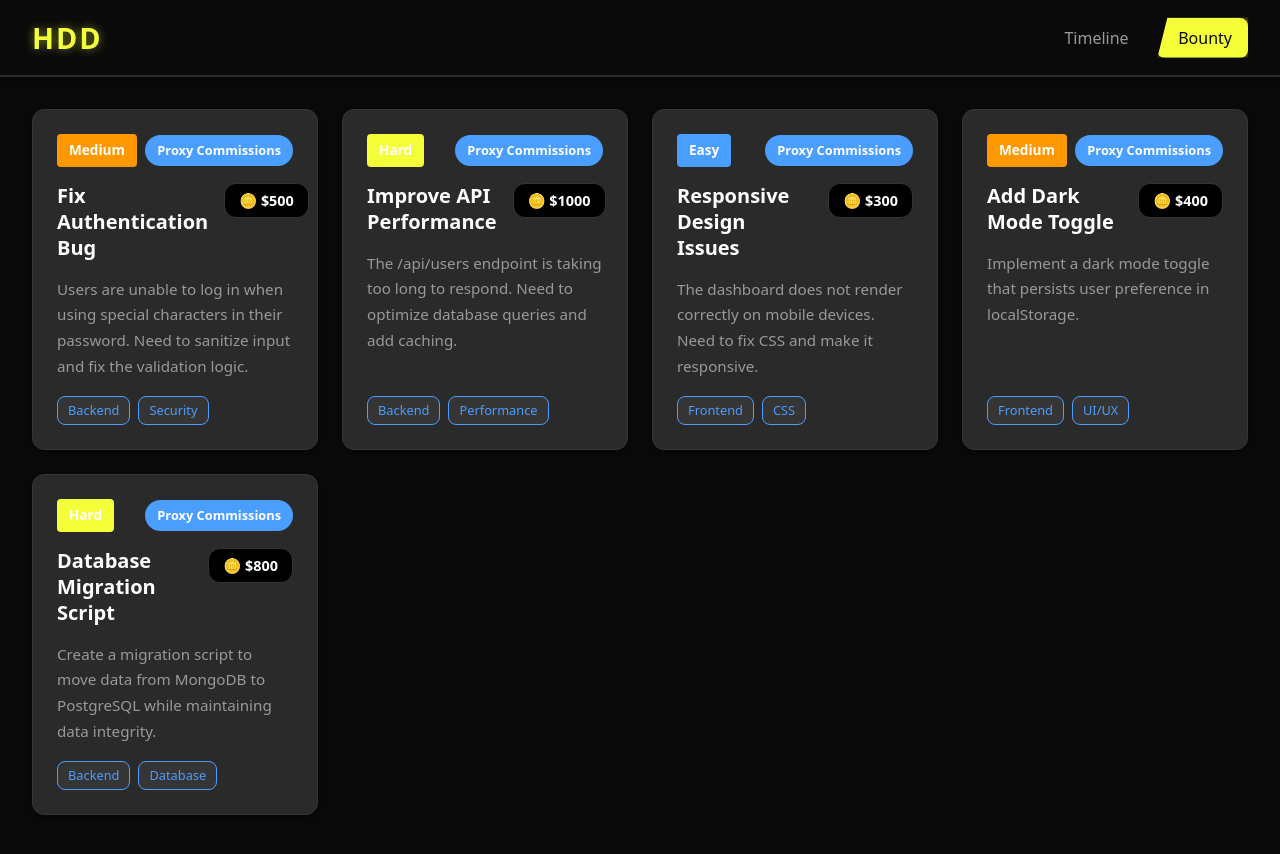
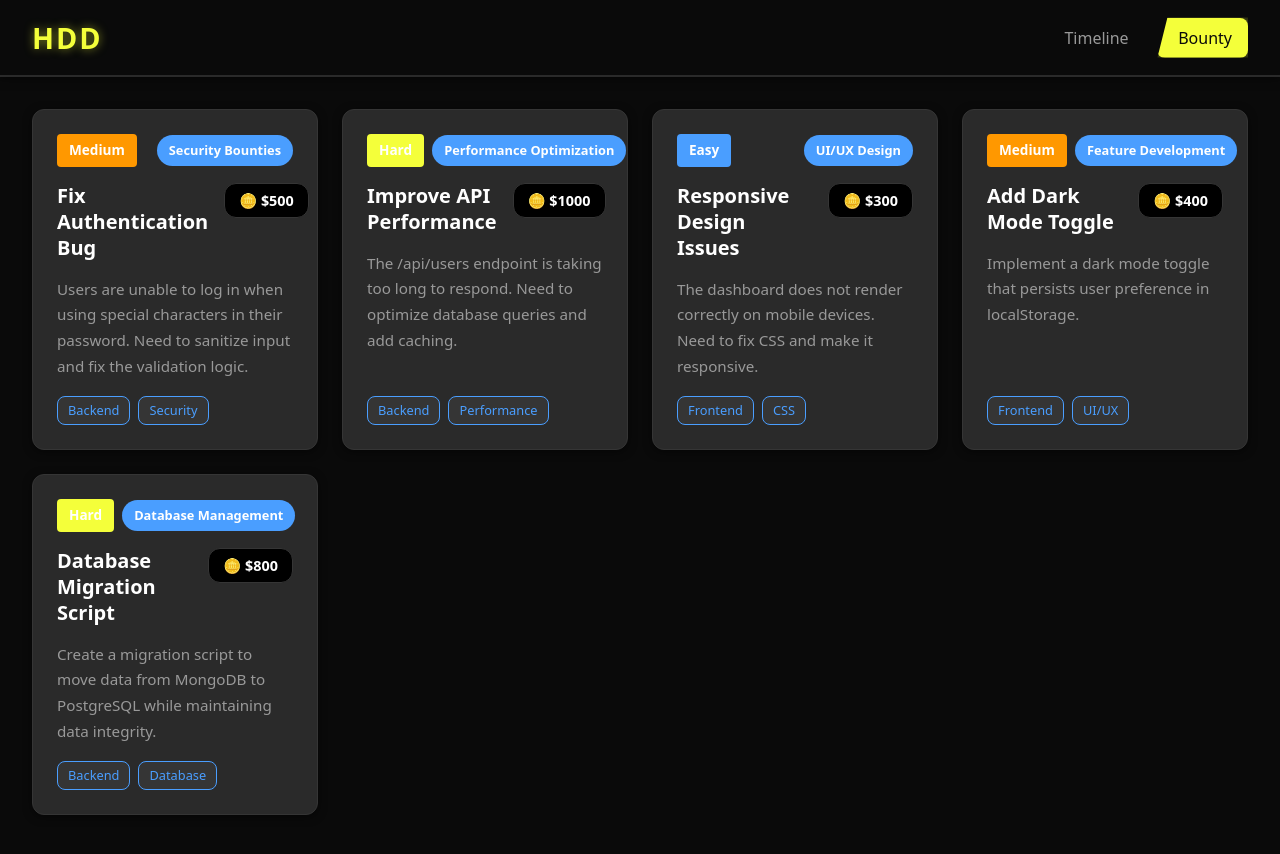
Before and after one commit to enlorik/HDD, a React (Vite) app: page /bounty in a window 1280 px wide. Shown: the top 854 px of the page. Built offline with nearby package versions, Linux system fonts and the light colour scheme.

Commit message:
Make bounty card categories dynamic instead of hardcoded
Co-authored-by: enlorik <99548776+enlorik@users.noreply.github.com>

```diff
--- a/src/components/Bounty.jsx
+++ b/src/components/Bounty.jsx
@@ -13,6 +13,7 @@ function Bounty() {
       reward: '$500',
       status: 'UNSOLVED',
       difficulty: 'Medium',
+      category: 'Security Bounties',
       tags: ['Backend', 'Security']
     },
     {
@@ -22,6 +23,7 @@ function Bounty() {
       reward: '$1000',
       status: 'UNSOLVED',
       difficulty: 'Hard',
+      category: 'Performance Optimization',
       tags: ['Backend', 'Performance']
     },
     {
@@ -31,6 +33,7 @@ function Bounty() {
       reward: '$300',
       status: 'UNSOLVED',
       difficulty: 'Easy',
+      category: 'UI/UX Design',
       tags: ['Frontend', 'CSS']
     },
     {
@@ -40,6 +43,7 @@ function Bounty() {
       reward: '$400',
       status: 'UNSOLVED',
       difficulty: 'Medium',
+      category: 'Feature Development',
       tags: ['Frontend', 'UI/UX']
     },
     {
@@ -49,6 +53,7 @@ function Bounty() {
       reward: '$800',
       status: 'UNSOLVED',
       difficulty: 'Hard',
+      category: 'Database Management',
       tags: ['Backend', 'Database']
     }
   ];
@@ -92,7 +97,7 @@ function Bounty() {
                   {bounty.difficulty}
                 </span>
                 <span className="bounty-category-badge">
-                  Proxy Commissions
+                  {bounty.category || 'General'}
                 </span>
               </div>
               <div className="bounty-card-header">
```
